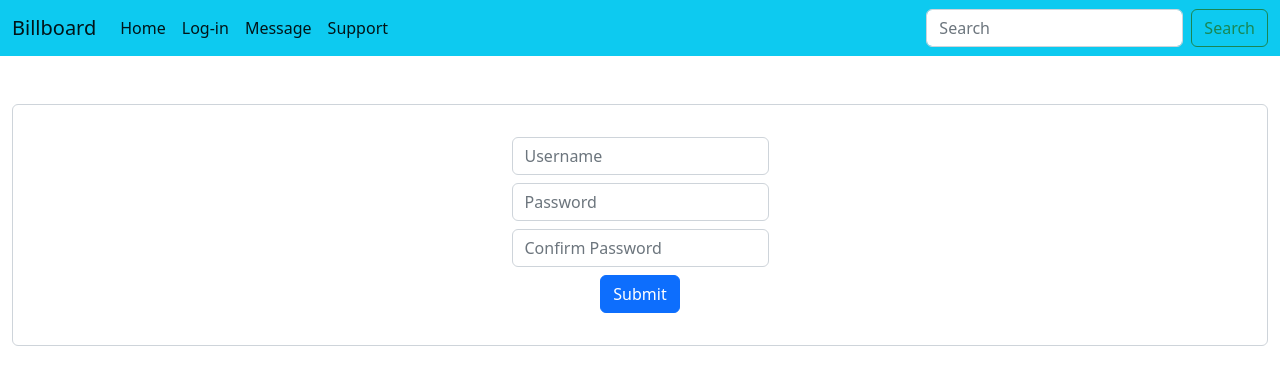
After one commit to mayankjain04/billboard, a Flask app: page /register in a window 1280 px wide. The commit adds this page. Shown: the top 385 px of the page. Run offline with Flask 3, Linux system fonts and the light colour scheme.

Commit message:
added login and register pages

```diff
--- a/app.py
+++ b/app.py
@@ -60,11 +60,27 @@ def index():
         table = db.fetchall()
         db.close()
         connection.close()
-        return render_template("show.html", table=table)
+        return render_template("index.html", table=table)
 
 @app.route('/error')
 def error():
     return render_template("error.html", message="INVALID DATA")
 
+@app.route('/login', methods=["GET", "POST"])
+def login():
+    if request.method == "POST":
+        # connection = get_db_connection()
+        # db = connection.cursor(pymysql.cursors.DictCursor)
+        return redirect('/')
+    else:
+        return render_template("login.html")
+
+@app.route('/register', methods=["GET", "POST"])
+def register():
+    if request.method == "POST":
+        return redirect('/login')
+    else:
+        return render_template("register.html")
+
 if __name__ == '__main__':
     app.run()
--- /dev/null
+++ b/myvenv/pyvenv.cfg
@@ -0,0 +1,5 @@
+home = C:\Users\91744\AppData\Local\Programs\Python\Python312
+include-system-site-packages = false
+version = 3.12.3
+executable = C:\Users\91744\AppData\Local\Programs\Python\Python312\python.exe
+command = C:\Users\91744\AppData\Local\Programs\Python\Python312\python.exe -m venv C:\Projects\billboard\myvenv
--- a/templates/layout.html
+++ b/templates/layout.html
@@ -18,22 +18,22 @@
     </title>
 </head>
 <body>
-    <nav class="navbar navbar-expand-lg navbar-light bg-light">
+    <nav class="navbar navbar-expand-lg navbar-light bg-info">
         <div class="container-fluid">
             <a class="navbar-brand" href="#">Billboard</a>
             <div class="collapse navbar-collapse">
                 <ul class="navbar-nav me-auto mb-2 mb-lg-0">
                     <li class="nav-item">
-                        <a class="nav-link active" href="/error">Home</a>
+                        <a class="nav-link active" href="/">Home</a>
                     </li>
                     <li class="nav-item">
-                        <a class="nav-link active" href="/error">Log-in</a>
+                        <a class="nav-link active" href="/login">Log-in</a>
                     </li>
                     <li class="nav-item">
                         <a class="nav-link active" href="/error">Message</a>
-                    </li
+                    </li>
                     <li class="nav-item">
-                        <a class="nav-link active" href="/error, message="coming soon"">Support</a>
+                        <a class="nav-link active" href="/error">Support</a>
                     </li>
                 </ul>
                 <form class="d-flex">
--- /dev/null
+++ b/templates/register.html
@@ -0,0 +1,24 @@
+{% extends "layout.html" %}
+
+{% block title %}
+Log-in
+{% endblock %}
+
+{% block main %}
+<div class="container-fluid text-center">
+    <form action="/register" class="form-control mx-auto mt-5 p-4 w-auto"  method="post">
+        <div class="form-group my-2">
+            <input class="form-control mx-auto w-auto" type="text" id="username" name="username" placeholder="Username">
+        </div>
+        <div class="form-group my-2">
+            <input class="form-control mx-auto w-auto" type="password" id="password" name="password" placeholder="Password">
+        </div>
+        <div class="form-group my-2">
+            <input class="form-control mx-auto w-auto" type="password" id="confirm" name="confirm" placeholder="Confirm Password">
+        </div>
+        <div class="form-group my-2">
+            <input type="submit" class="btn btn-primary">
+        </div>
+    </form>
+</div>
+{% endblock %}
```
Also changed, not shown: templates/index.html (added, +65 -0 lines), templates/login.html (+12 -7 lines), templates/show.html (deleted, +0 -64 lines), 10 other files.
